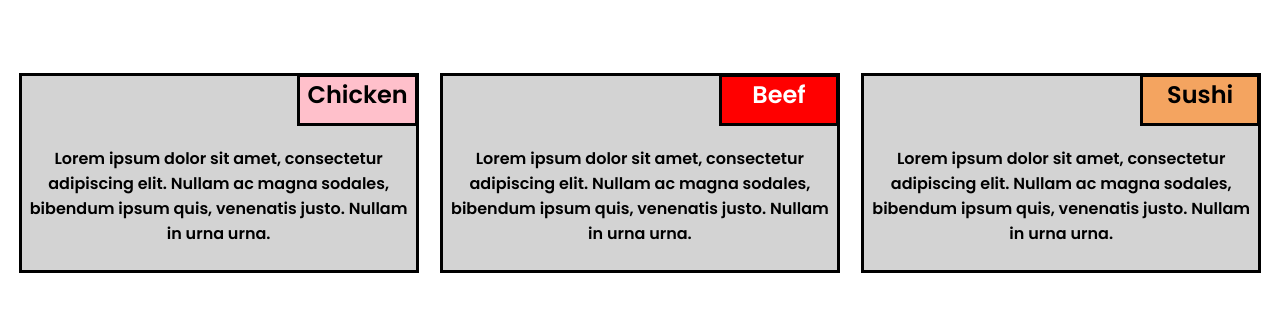
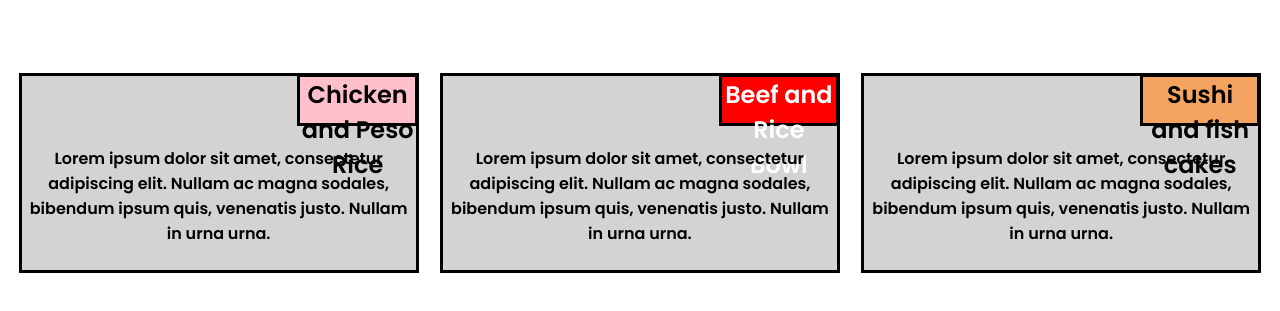
Before and after one commit to srijan1400/Coursera-Assigments, a plain HTML site: page index.html in a window 1280 px wide. Shown: the part 113-424 px from the top of the page. Drawn offline with Linux system fonts and the light colour scheme.

Commit message:
changing menu items
just making some changes to my branch

```diff
--- a/index.html
+++ b/index.html
@@ -8,9 +8,9 @@
 <body>
     <div class="Menu">Our Menu</div>
     <div class="row">
-        <div class="col-lg-3 col-md-1"><p><span class="Chicken">Chicken <br><br><br></span>Lorem ipsum dolor sit amet, consectetur adipiscing elit. Nullam ac magna sodales, bibendum ipsum quis, venenatis justo. Nullam in urna urna.</p></div>
-        <div class="col-lg-3 col-md-1"><p><span class="Beef">Beef <br><br></span>Lorem ipsum dolor sit amet, consectetur adipiscing elit. Nullam ac magna sodales, bibendum ipsum quis, venenatis justo. Nullam in urna urna.</p></div>
-        <div class="col-lg-3 col-md-3"><p><span class="Sushi"> Sushi <br><br></span>Lorem ipsum dolor sit amet, consectetur adipiscing elit. Nullam ac magna sodales, bibendum ipsum quis, venenatis justo. Nullam in urna urna.</p></div>
+        <div class="col-lg-3 col-md-1"><p><span class="Chicken">Chicken and Peso Rice <br><br><br></span>Lorem ipsum dolor sit amet, consectetur adipiscing elit. Nullam ac magna sodales, bibendum ipsum quis, venenatis justo. Nullam in urna urna.</p></div>
+        <div class="col-lg-3 col-md-1"><p><span class="Beef">Beef and Rice Bowl <br><br></span>Lorem ipsum dolor sit amet, consectetur adipiscing elit. Nullam ac magna sodales, bibendum ipsum quis, venenatis justo. Nullam in urna urna.</p></div>
+        <div class="col-lg-3 col-md-3"><p><span class="Sushi"> Sushi and fish cakes <br><br></span>Lorem ipsum dolor sit amet, consectetur adipiscing elit. Nullam ac magna sodales, bibendum ipsum quis, venenatis justo. Nullam in urna urna.</p></div>
     </div>
 
 </body>
```
